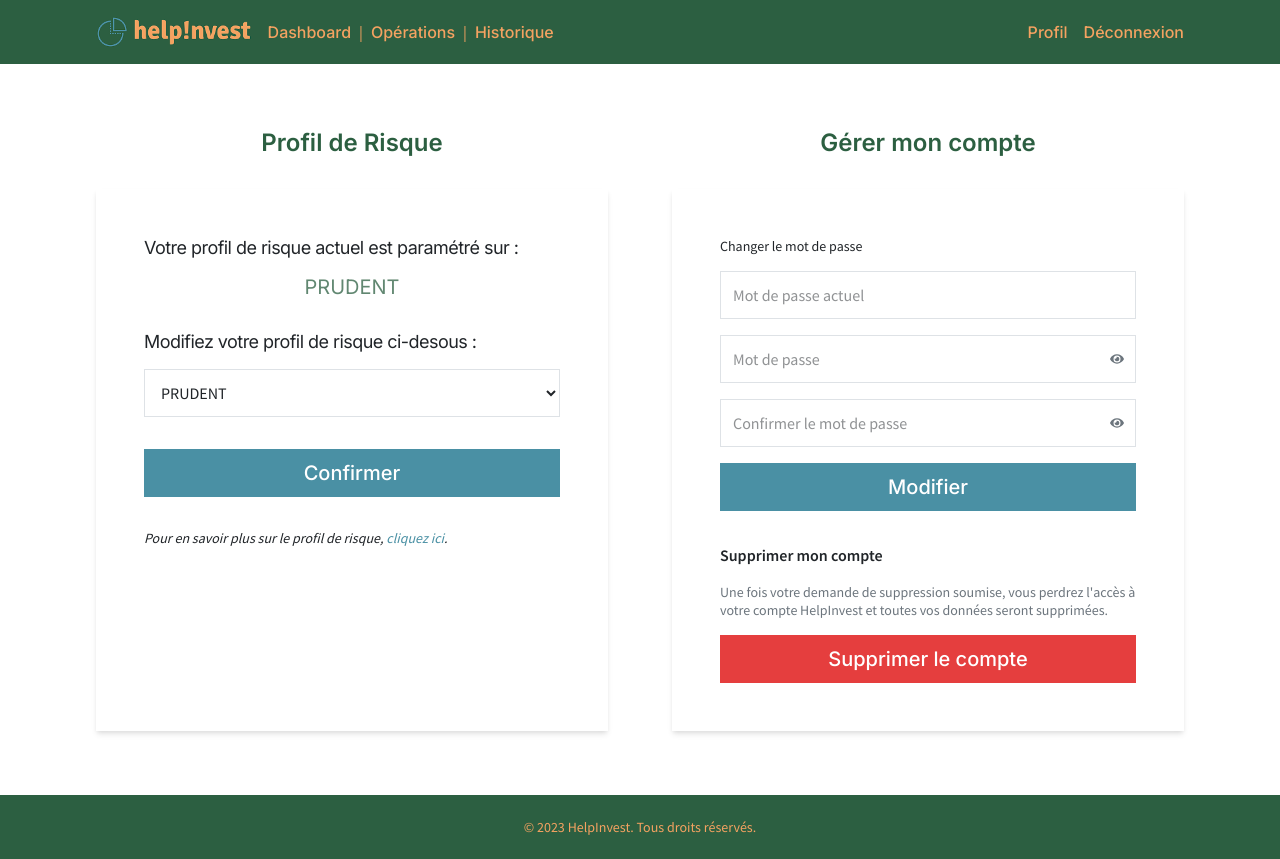
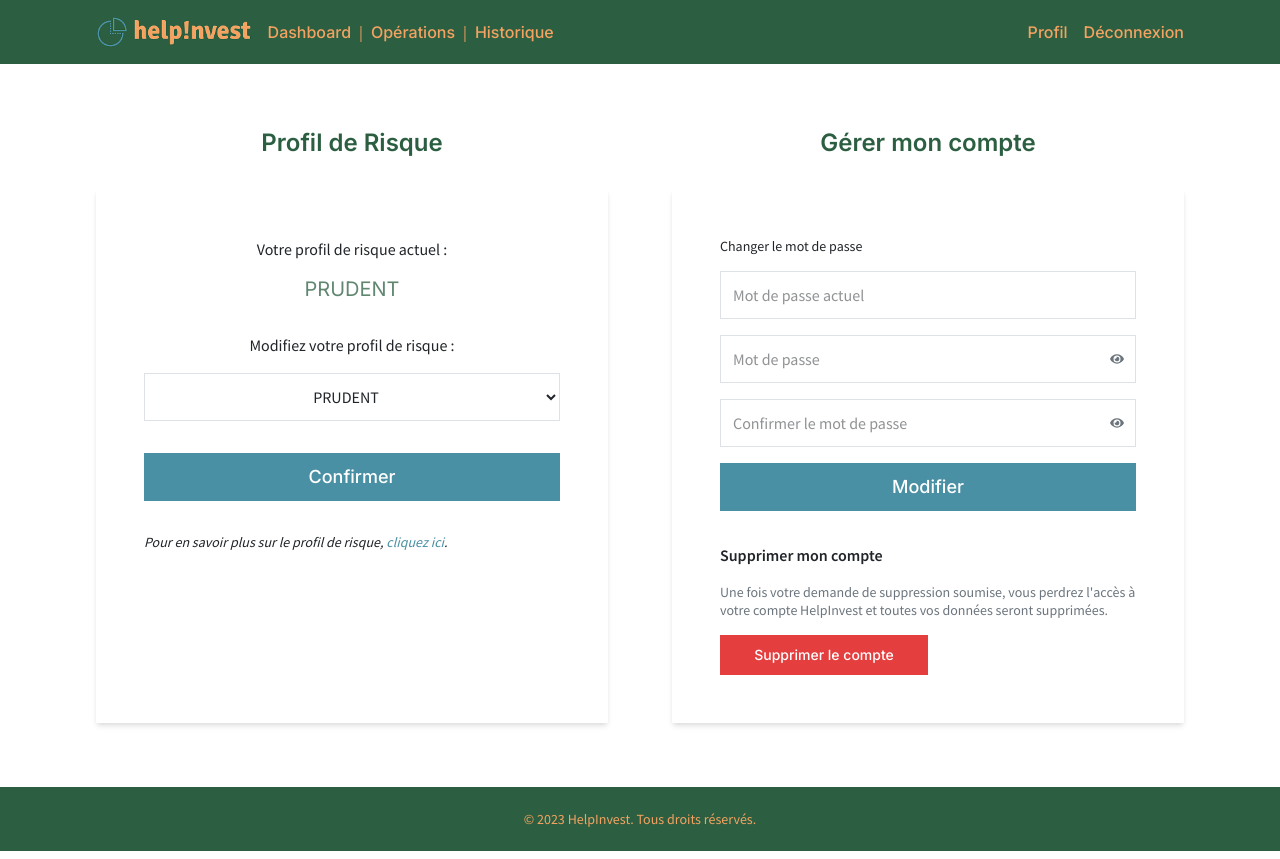
Before and after one commit to luneroka/help-invest, a React (Vite) app in the folder frontend/: page /profil in a window 1280 px wide. Built offline with nearby package versions, Linux system fonts and the light colour scheme; what chartjs-plugin-datalabels would draw is missing.

Commit message:
Minor styling improvements

```diff
--- a/frontend/src/App.css
+++ b/frontend/src/App.css
@@ -16,7 +16,7 @@
   --font-size-body: 1rem; /* 16px */
   --font-size-small: 0.875rem; /* 14px */
   --font-size-data: 1.25rem; /* 20px - Data Text */
-  --font-size-button: 1.25rem; /* 20px - Button Text */
+  --font-size-button: 1.125rem; /* 20px - Button Text */
 
   /* Line Heights */
   --line-height-h1: 2.4375rem; /* 39px */
@@ -228,46 +228,22 @@
     cursor: pointer;
   }
 
-  .btn-invest {
-    background-color: var(--color-alerts-success);
+  .btn-delete {
+    background-color: var(--color-alerts-error);
     color: var(--color-text-btn);
     font-family: var(--font-family-primary);
-    font-size: var(--font-size-button);
+    font-size: var(--font-size-small);
     line-height: var(--line-height-button);
     font-weight: var(--font-weight-medium);
     padding: 1rem 2rem;
-    height: 3rem;
+    height: 2.5rem;
     transition: background-color 0.15s ease;
     display: inline-flex;
     align-items: center;
     justify-content: center;
   }
 
-  .btn-invest:hover {
-    background-color: color-mix(
-      in srgb,
-      var(--color-alerts-success) 80%,
-      black
-    );
-    cursor: pointer;
-  }
-
-  .btn-withdraw {
-    background-color: var(--color-alerts-error);
-    color: var(--color-text-btn);
-    font-family: var(--font-family-primary);
-    font-size: var(--font-size-button);
-    line-height: var(--line-height-button);
-    font-weight: var(--font-weight-medium);
-    padding: 1rem 2rem;
-    height: 3rem;
-    transition: background-color 0.15s ease;
-    display: inline-flex;
-    align-items: center;
-    justify-content: center;
-  }
-
-  .btn-withdraw:hover {
+  .btn-delete:hover {
     background-color: color-mix(in srgb, var(--color-alerts-error) 80%, black);
     cursor: pointer;
   }
--- a/frontend/src/components/elements/DashGraph.jsx
+++ b/frontend/src/components/elements/DashGraph.jsx
@@ -90,7 +90,7 @@ function DashGraph() {
         callbacks: {
           label: function (context) {
             const value = context.parsed
-            return `${formatEUR(value)}`
+            return ` ${formatEUR(value)}`
           }
         }
       },
@@ -113,7 +113,7 @@ function DashGraph() {
     <div className='bg-white shadow-lg overflow-hidden h-full relative'>
       <div className='flex flex-col lg:flex-row items-center gap-6 h-full'>
         {/* Pie Chart */}
-        <div className='flex-shrink-0 flex-1' style={{ minHeight: '550px' }}>
+        <div className='flex-shrink-0 flex-1' style={{ minHeight: '450px' }}>
           <Pie data={data} options={options} />
         </div>
       </div>
@@ -126,7 +126,7 @@ function DashGraph() {
                 className='w-3 h-3 rounded-full'
                 style={{ backgroundColor: colors[index] }}
               />
-              <span className='text-caption'>{item.name}</span>
+              <span className='text-body text-gray-600'>{item.name}</span>
             </div>
           ))}
         </div>
--- a/frontend/src/components/elements/DashTable.jsx
+++ b/frontend/src/components/elements/DashTable.jsx
@@ -7,10 +7,7 @@ function DashTable() {
       sub_categories: {
         'Livret A/LDDS': 5000,
         'Assurance-Vie': 8000,
-        'PEL/CEL': 2000,
-        Espèces: 5000,
-        PEA: 150000,
-        'PEE/PERCO': 30000
+        'PEL/CEL': 2000
       }
     },
     Immobilier: {
@@ -18,8 +15,7 @@ function DashTable() {
       sub_categories: {
         'Immobilier de Jouissance': 200000,
         SCPI: 50000,
-        'Immobilier locatif': 32000,
-        'Crowdfunding Immobilier': 5500
+        'Immobilier locatif': 32000
       }
     },
     Actions: {
--- a/frontend/src/components/elements/TransactionForm.jsx
+++ b/frontend/src/components/elements/TransactionForm.jsx
@@ -162,8 +162,8 @@ export default function TransactionForm({
       <h2
         className={
           title === 'Investir'
-            ? 'text-alerts-success text-center'
-            : 'text-alerts-error text-center'
+            ? 'text-theme-secondary text-center'
+            : 'text-theme-primary text-center'
         }
       >
         {title}
@@ -273,7 +273,7 @@ export default function TransactionForm({
         {/* Submit Button */}
         <button
           type='submit'
-          className={`${isWithdraw ? 'btn-withdraw' : 'btn-invest'} w-full`}
+          className={`${isWithdraw ? 'btn-primary' : 'btn-secondary'} w-full`}
           disabled={isLoading}
         >
           {isLoading ? 'Traitement...' : title}
--- a/frontend/src/components/pages/Login.jsx
+++ b/frontend/src/components/pages/Login.jsx
@@ -81,16 +81,11 @@ function Login() {
 
           {/* Redirect To Register */}
           <p className='text-small'>
-            Pas encore inscrit ?{' '}
+            Pas encore de compte ?{' '}
             <span className='link-default underline link-default:hover'>
               <Link to='/inscription'>Inscrivez-vous ici</Link>
             </span>
             .
-          </p>
-
-          {/* Copyrights */}
-          <p className='text-xs text-center text-caption'>
-            &copy;2025 HelpInvest. Tous droits réservés.
           </p>
         </div>
       </div>
--- a/frontend/src/components/pages/Profil.jsx
+++ b/frontend/src/components/pages/Profil.jsx
@@ -31,20 +31,20 @@ function Profil() {
             <h2 className='text-center'>Profil de Risque</h2>
             <div className='card h-full'>
               <div className='flex flex-col gap-4'>
-                <p className='text-h3-light'>
-                  Votre profil de risque actuel est paramétré sur :
+                <p className='text-body text-center'>
+                  Votre profil de risque actuel :
                 </p>
                 <p className='text-data text-center'>PRUDENT</p>
               </div>
 
               <div className='flex flex-col gap-4'>
-                <p className='text-h3-light'>
-                  Modifiez votre profil de risque ci-desous :
+                <p className='text-body text-center'>
+                  Modifiez votre profil de risque :
                 </p>
                 <select
                   name='riskProfile'
                   id='risk-profile'
-                  className='input-field input-field:focus w-full'
+                  className='input-field input-field:focus w-full text-center'
                 >
                   <option value='' disabled>
                     Sélectionner une option
@@ -144,7 +144,9 @@ function Profil() {
                   l'accès à votre compte HelpInvest et toutes vos données seront
                   supprimées.
                 </p>
-                <button className='btn-withdraw'>Supprimer le compte</button>
+                <button className='btn-delete w-1/2'>
+                  Supprimer le compte
+                </button>
               </div>
             </div>
           </div>
--- a/frontend/src/components/pages/Register.jsx
+++ b/frontend/src/components/pages/Register.jsx
@@ -120,14 +120,9 @@ function Register() {
           <p className='text-small'>
             Déjà inscrit ?{' '}
             <span className='link-default underline link-default:hover'>
-              <Link to='/connexion'>Connectez-vous ici</Link>
+              <Link to='/connexion'>Connectez-vous</Link>
             </span>
             .
-          </p>
-
-          {/* Copyrights */}
-          <p className='text-xs text-center text-caption'>
-            &copy;2025 HelpInvest. Tous droits réservés.
           </p>
         </div>
       </div>
```
